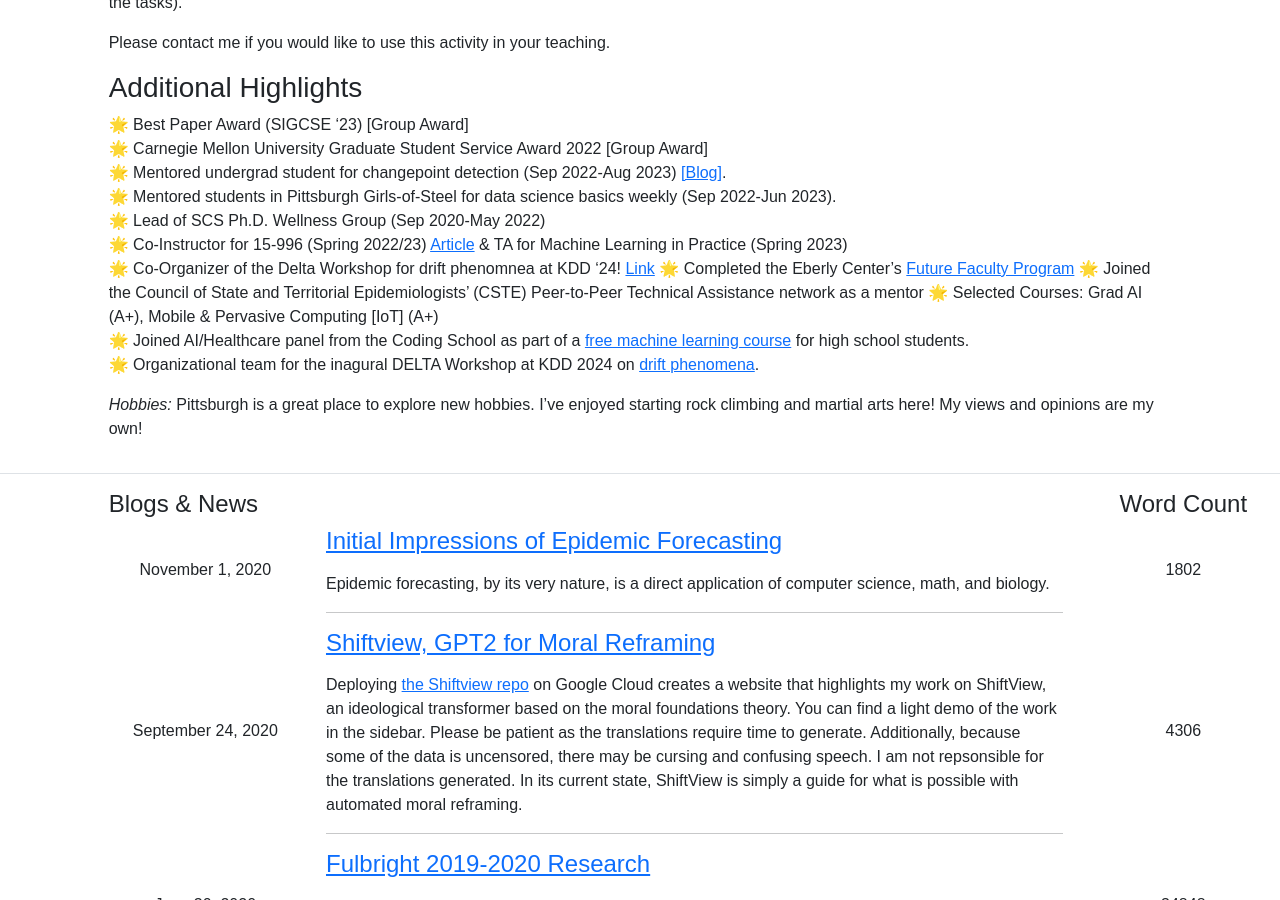
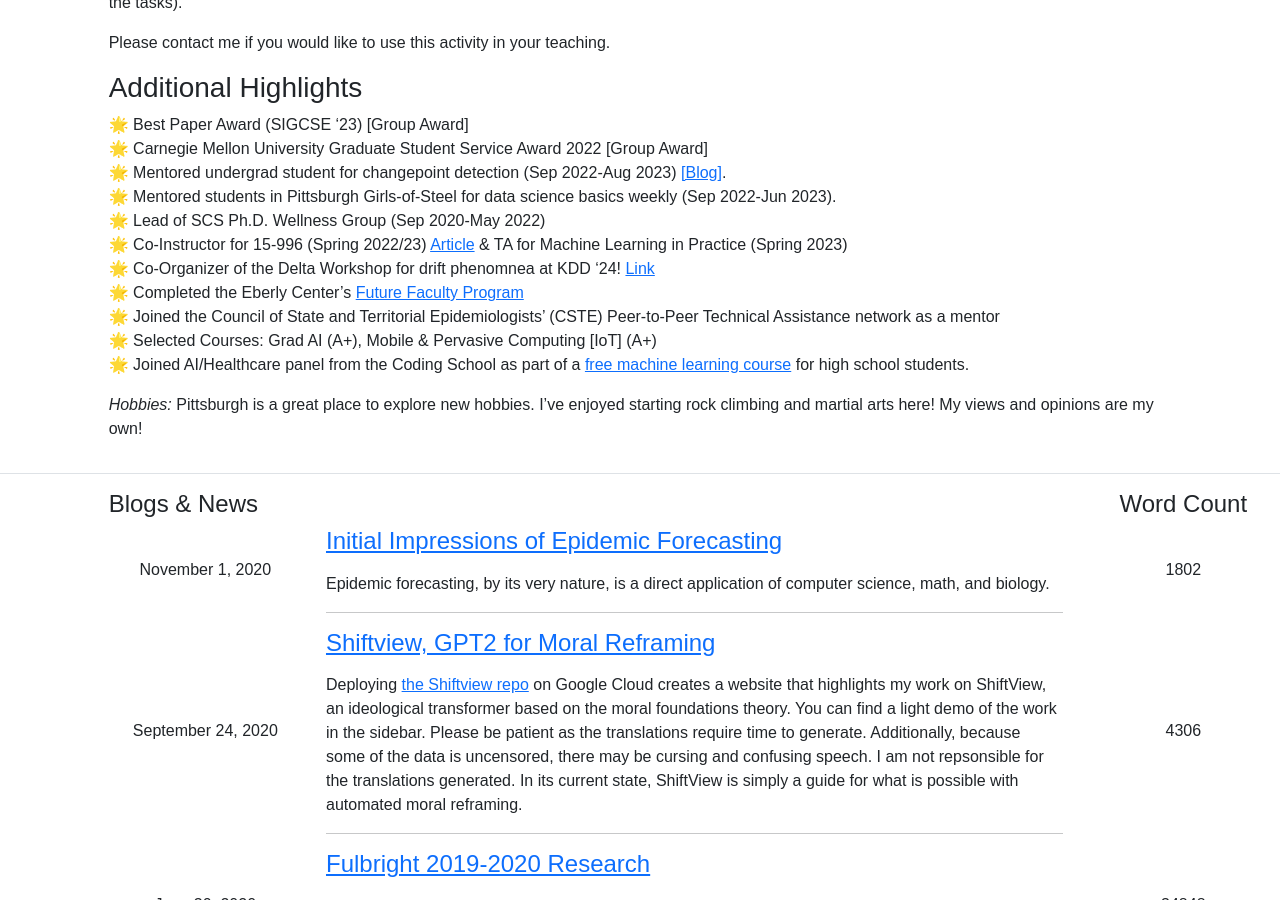
Before and after one commit to Ananya-Joshi/ananya-joshi.github.io, a Jekyll site: the page built from index.md, in a window 1280 px wide and 900 px high, scrolled down 3254 px. Built offline with Jekyll 4.4.1, drawn with Linux system fonts in a browser that asks for light colours.

Commit message:
Update index.md

```diff
--- a/index.md
+++ b/index.md
@@ -31,8 +31,6 @@
 🌟 Joined the Council of State and Territorial Epidemiologists' (CSTE) Peer-to-Peer Technical Assistance network as a mentor
 🌟 Selected Courses: Grad AI (A+), Mobile & Pervasive Computing [IoT] (A+)
 🌟 Joined AI/Healthcare panel from the Coding School as part of a [free machine learning course](https://the-cs.org/train-course) for high school students.
-🌟 Organizational team for the inagural DELTA Workshop at KDD 2024 on [drift phenomena](https://aiimlab.org/events/KDD_2024_Discovering_Drift_Phenomena_in_Evolving_Landscape.html).
-
 
 *Hobbies:* Pittsburgh is a great place to explore new hobbies. I've enjoyed starting rock climbing and martial arts here!
 My views and opinions are my own!
```
